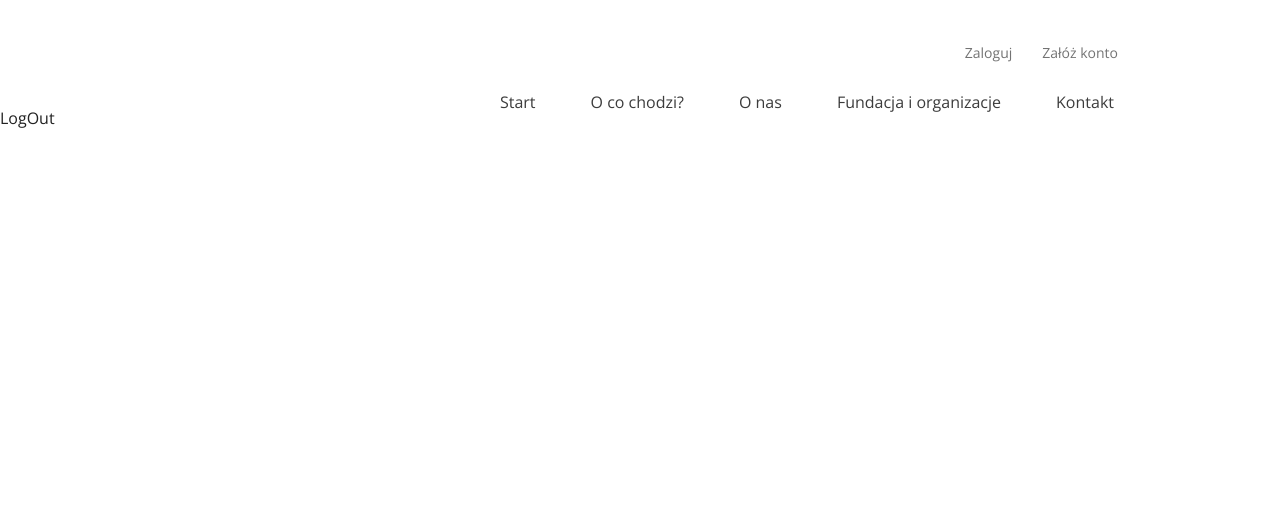
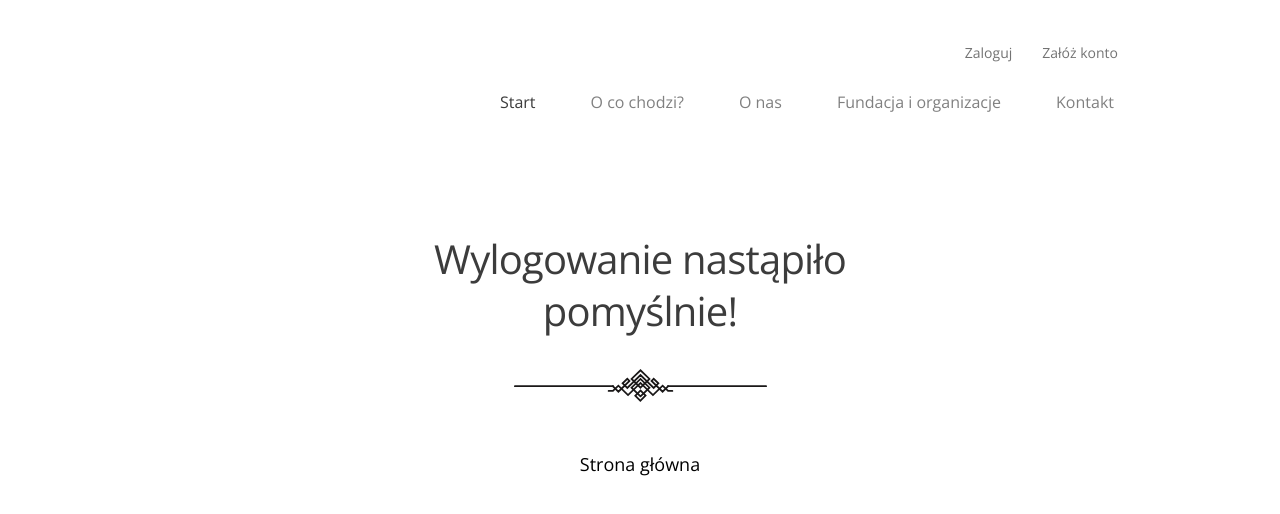
Before and after one commit to Alvin7914/oddam-w-dobre-rece, a React (Vite) app in the folder oddam-w-dobre-rece/: page /wylogowano in a window 1280 px wide. Shown: the top 514 px of the page. Built offline with nearby package versions, Linux system fonts and the light colour scheme.

Commit message:
log out layout done

```diff
--- a/oddam-w-dobre-rece/src/components/LogOut.jsx
+++ b/oddam-w-dobre-rece/src/components/LogOut.jsx
@@ -1,12 +1,30 @@
-import React from "react";
+import React, {useEffect} from "react";
 import Navigation from "./Navigation.jsx";
+import lineSvg from "../assets/Decoration.svg";
+import {Link} from "react-router-dom";
 
 const LogOut = () => {
+
+    useEffect(() => {
+        const NavWhatIsItAboutBtn = document.querySelector('.nav-what-is-it-about');
+        const NavAboutUs = document.querySelector('.nav-about-us');
+        const NavFoundations = document.querySelector('.nav-foundations');
+        const NavContact = document.querySelector('.nav-contact');
+
+        NavWhatIsItAboutBtn.classList.add('disabled-link');
+        NavAboutUs.classList.add('disabled-link');
+        NavFoundations.classList.add('disabled-link');
+        NavContact.classList.add('disabled-link');
+    }, []);
 
     return (
         <>
             <Navigation />
-            <div>LogOut</div>
+            <section className='logout'>
+                <h2>Wylogowanie nastąpiło<br />pomyślnie!</h2>
+                <img src={lineSvg} alt="decorative-line"/>
+                <Link to='/' className='home-btn'>Strona główna</Link>
+            </section>
         </>
     )
 }
--- a/oddam-w-dobre-rece/src/scss/_logOut.scss
+++ b/oddam-w-dobre-rece/src/scss/_logOut.scss
@@ -0,0 +1,44 @@
+@import 'utility/functions';
+@import 'utility/mixins';
+@import 'settings/colors';
+@import 'settings/fonts';
+
+.logout {
+  display: flex;
+  flex-direction: column;
+  align-items: center;
+
+  h2 {
+    font-size: rem(40);
+    color: $text-color;
+    letter-spacing: -0.8px;
+    margin-top: rem(123);
+    text-align: center;
+    line-height: 1.3;
+  }
+
+  img {
+    margin-top: rem(32);
+  }
+
+  .home-btn {
+    background-color: transparent;
+    border: none;
+    text-decoration: none;
+    font-size: rem(18);
+    font-weight: 300;
+    color: black;
+    padding: rem(13) rem(17);
+    position: relative;
+    margin-top: rem(40);
+
+    &::before {
+      @include link-border;
+      border: 0.75px solid $text-color;
+    }
+
+    &:hover::before {
+      opacity: 1;
+    }
+  }
+}
```
